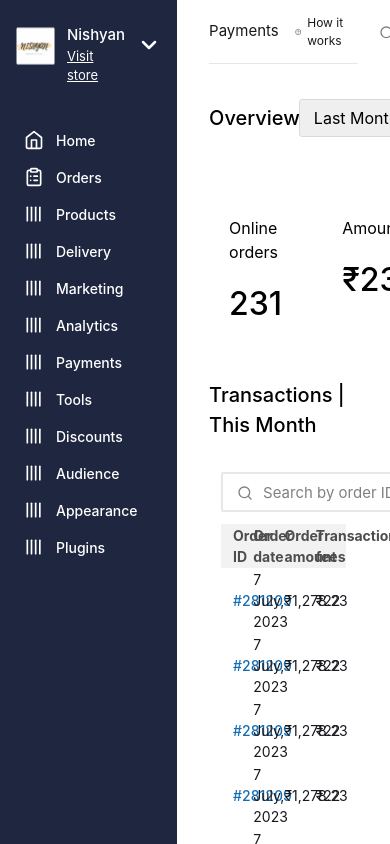
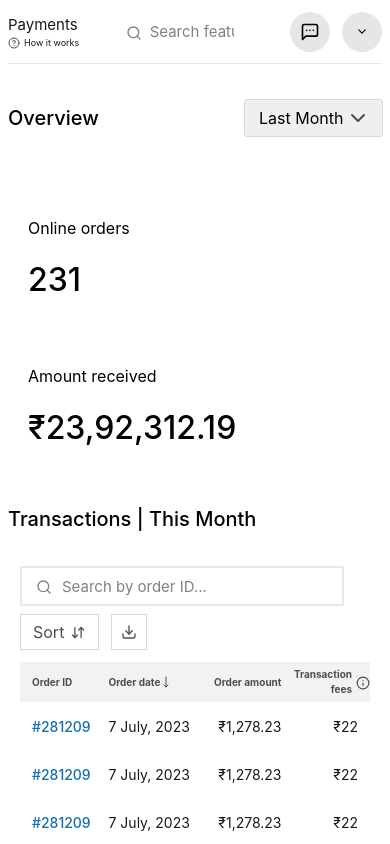
Before and after one commit to avsssai/dukaan-challenge, a React (Vite) app: page / in a window 390 px wide. Shown: the top 844 px of the page. Built offline with nearby package versions, Linux system fonts and the light colour scheme.

Commit message:
responsive v1

```diff
--- a/src/App.tsx
+++ b/src/App.tsx
@@ -5,7 +5,9 @@ import {
 	ChevronRight,
 	Download,
 	HelpCircle,
+	Info,
 	MessageSquareMore,
+	MoveDown,
 	SearchIcon,
 } from "lucide-react";
 import Tab from "./components/Tab";
@@ -16,8 +18,8 @@ import Button from "./components/Button";
 function App() {
 	return (
 		<div className='min-h-screen flex'>
-			<section className='basis-[224px] overflow-y-clip bg-navbar min-h-full text-white px-2 py-6 flex flex-col gap-4'>
-				<div className='px-2 flex gap-3 h-[42px] mb-10'>
+			<section className='basis-[224px] overflow-y-clip bg-navbar min-h-full text-white px-2 py-6  flex-col gap-4 hidden md:flex'>
+				<div className='px-2 flex gap-3 h-[42px] mb-2'>
 					<div className='w-[39px] py-[1px] relative'>
 						<img
 							src='/public/Image.png'
@@ -27,7 +29,9 @@ function App() {
 					</div>
 					<div className='flex flex-col justify-between flex-1'>
 						<h6 className='text-[15px] font-medium'>Nishyan</h6>
-						<a href='#' className='text-[13px] underline'>
+						<a
+							href='#'
+							className='text-[12px] lg:text-[13px] underline'>
 							Visit store
 						</a>
 					</div>
@@ -54,31 +58,31 @@ function App() {
 						{Icons["wallet"].icon}
 					</div>
 					<div>
-						<p className='text-subBody text-white'>
+						<p className='text-caption lg:text-subBody text-white'>
 							Available credits
 						</p>
 						<p className='text-subTitle font-medium'>222.10</p>
 					</div>
 				</div>
 			</section>
-			<section className='px-8 w-full overflow-y-scroll'>
+			<section className='px-2 md:px-8 w-full overflow-y-scroll'>
 				<header className='flex justify-evenly items-center gap-4 py-3 h-16 border-b'>
-					<div className='flex items-center flex-1'>
+					<div className='flex flex-col lg:flex-row lg:items-center flex-1'>
 						<h5 className='text-blackFifty text-body mr-4'>
 							Payments
 						</h5>
-						<p className='flex gap-[6px] items-center'>
+						<p className='flex gap-1 md:gap-[6px] items-center'>
 							<HelpCircle
 								color='#4D4D4D'
 								width={12}
 								height={12}
 							/>{" "}
-							<span className='text-caption text-blackFifty'>
+							<span className='text-[9px] sm:text-[11px] lg:text-caption text-blackFifty'>
 								How it works
 							</span>
 						</p>
 					</div>
-					<div className='relative flex-1'>
+					<div className='relative flex-auto lg:flex-1'>
 						<input
 							className='h-10 w-full rounded-md px-10 py-[9px] gap-2 relative placeholder:text-grayFifty text-body leading-[22px]'
 							placeholder='Search features, tutorials, etc.'
@@ -120,7 +124,7 @@ function App() {
 						/>
 					</div>
 				</div>
-				<div className='flex gap-5 mb-8'>
+				<div className='flex flex-col sm:flex-row gap-5 mb-8'>
 					<InfoCard title='Online orders' info='231' />
 					<InfoCard title='Amount received' info='₹23,92,312.19' />
 				</div>
@@ -129,8 +133,8 @@ function App() {
 						Transactions | This Month
 					</h2>
 					<div className='p-3 pb-6 mb-3'>
-						<div className='flex items-center'>
-							<div className='relative max-w-[248px] mr-auto mb-3'>
+						<div className='flex md:items-center mb-3 flex-col sm:flex-row gap-2'>
+							<div className='relative max-w-[248px] mr-auto '>
 								<input
 									className='h-10 border-2 rounded-sm px-10 py-[9px] gap-2 relative placeholder:text-grayFifty text-body leading-[22px]'
 									placeholder='Search by order ID...'
@@ -142,7 +146,7 @@ function App() {
 									className='absolute top-[13px] left-4'
 								/>
 							</div>
-							<div className='flex gap-3'>
+							<div className='flex  gap-3'>
 								<Button type='text'>
 									<span className='text-blackThirty mr-1.5'>
 										Sort
@@ -166,14 +170,22 @@ function App() {
 						</div>
 						<table className='table-fixed w-full'>
 							<thead>
-								<tr className='h-10  bg-whiteCream text-blackThirty text-normal font-medium'>
+								<tr className='h-10  bg-whiteCream text-blackThirty text-[10px] sm:text-normal font-medium'>
 									<th className='text-start pl-3'>
 										Order ID
 									</th>
-									<th className='text-start'>Order date</th>
+									<th className='text-start flex items-center my-auto h-10'>
+										Order date{" "}
+										<MoveDown width={12} height={12} />
+									</th>
 									<th className='text-end'>Order amount</th>
-									<th className='text-end pr-3'>
+									<th className='text-end pr-[18px] relative'>
 										Transaction fees
+										<Info
+											width={14}
+											height={14}
+											className='absolute right-0 top-3.5 ml-1'
+										/>
 									</th>
 								</tr>
 							</thead>
@@ -202,7 +214,7 @@ function App() {
 						</table>
 					</div>
 				</div>
-				<div className='pagination flex gap-6 items-center justify-center mb-8'>
+				<div className='pagination flex gap-6 items-center justify-center mb-8 flex-wrap'>
 					<Button type='nav'>
 						<span>
 							<ChevronLeft
@@ -217,6 +229,7 @@ function App() {
 						<Button type='number'>1</Button>
 						<Button type='number'>...</Button>
 						<Button type='number-selected'>10</Button>
+						<div className='hidden md:flex'>
 							<Button type='number'>11</Button>
 							<Button type='number'>12</Button>
 							<Button type='number'>13</Button>
@@ -225,6 +238,7 @@ function App() {
 							<Button type='number'>16</Button>
 							<Button type='number'>17</Button>
 							<Button type='number'>18</Button>
+						</div>
 					</div>
 					<Button type='nav'>
 						<span className='text-blackThirty'>Next</span>
```
Lines whose indentation alone changed are shown as unchanged.
